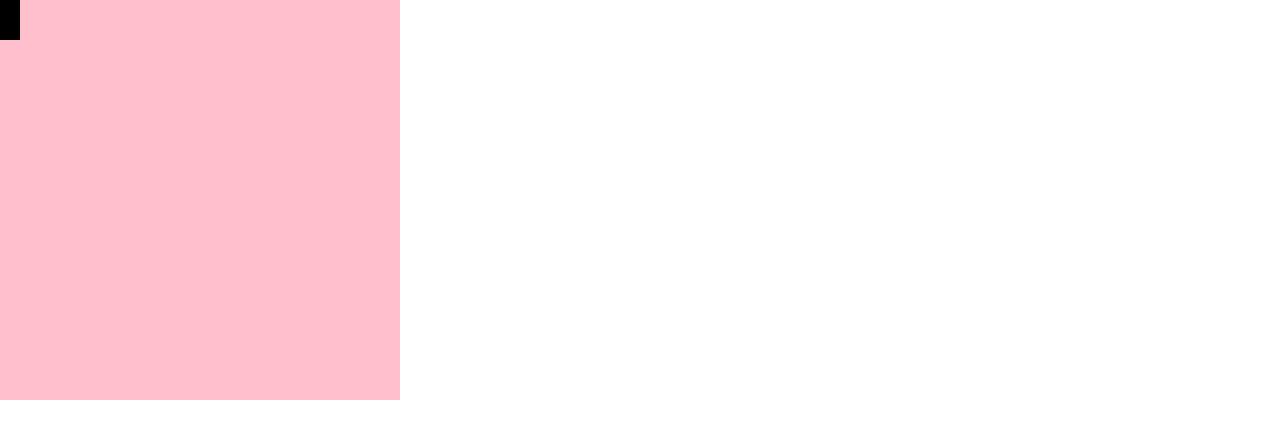
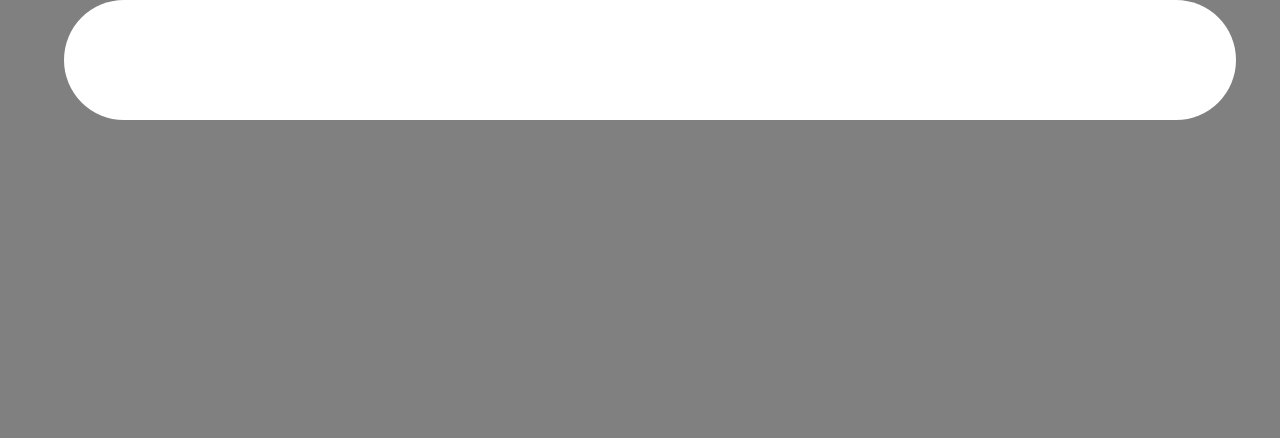
Before and after one commit to ArcGate-Govind/ivee, a React (Create React App) app: page / in a window 1280 px wide. Shown: the top 438 px of the page. Built offline with nearby package versions, Linux system fonts and the light colour scheme.

Commit message:
add carousel componet

```diff
--- a/src/App.css
+++ b/src/App.css
@@ -1,31 +1,31 @@
-.outerDiv{
-  background-color: pink;
-  height: 400px;
-  width: 400px;
+/* styles.css */
+body{
+  background-color: gray;
+}
+.scroll-container {
+  width: 100%;
+  height:100px;
+  overflow: hidden;
   position: relative;
-}
-.innerDiv {
-  width: 100px;
-  height: 100px;
-  position: absolute;
-  animation-name: example;
-  animation-duration: 4s;
-}
-.inderDiv-animation{
-  width: 20px;
-  height: 20px;
+  border-radius: 64px;
   display: flex;
-  background-color: black;
-  justify-content: space-around;
-
-
-
+  align-items: center;
+  background-color: white;
+  margin: auto;
+  padding: 10px;
 }
 
-@keyframes example {
-  0%   { left:0px; top:0px;}
-  25%  { left:20px; top:0px;}
-  50%  { left:20px; top:20px;}
-  75%  { left:0px; top:20px;}
-  100% { left:0px; top:0px;}
+.scrolling-image {
+  position: absolute;
+  height:40px;
+  animation: scrollHorizontal 60s linear infinite;
 }
+
+@keyframes scrollHorizontal {
+  0% {
+    left: -100%;
+  }
+  100% {
+    left: 100%;
+  }
+}
--- a/src/App.js
+++ b/src/App.js
@@ -1,16 +1,10 @@
-import logo from './logo.svg';
-import './App.css';
+import Carousel from "./component/Carousel";
 
 function App() {
   return (
-   <>
-    <div className='outerDiv' >
-      <div className='innerDiv'>
-          <div className='inderDiv-animation'></div>
-          <div className='inderDiv-animation'></div>
-      </div>
-    </div>
-   </>
+    <>
+      <Carousel />
+    </>
   );
 }
 
--- /dev/null
+++ b/src/component/Carousel.js
@@ -0,0 +1,25 @@
+import React from "react";
+import { Box, Container } from "@mui/material";
+import "../App.css";
+import { red } from "@mui/material/colors";
+
+const Carousel = () => {
+  return (
+    <>
+      <Container>
+        <Box className="scroll-container">
+        <div></div>
+          <img
+            className="scrolling-image"
+            src="https://framerusercontent.com/images/ErlxixldzrUICIrwES2M8gbujUc.png?scale-down-to=4096"
+            alt="Scrolling Image"
+          />
+
+          <div></div>
+        </Box>
+      </Container>
+    </>
+  );
+};
+
+export default Carousel;
```
Also changed, not shown: 2 other files (tests, documents, lock files or other folders).
